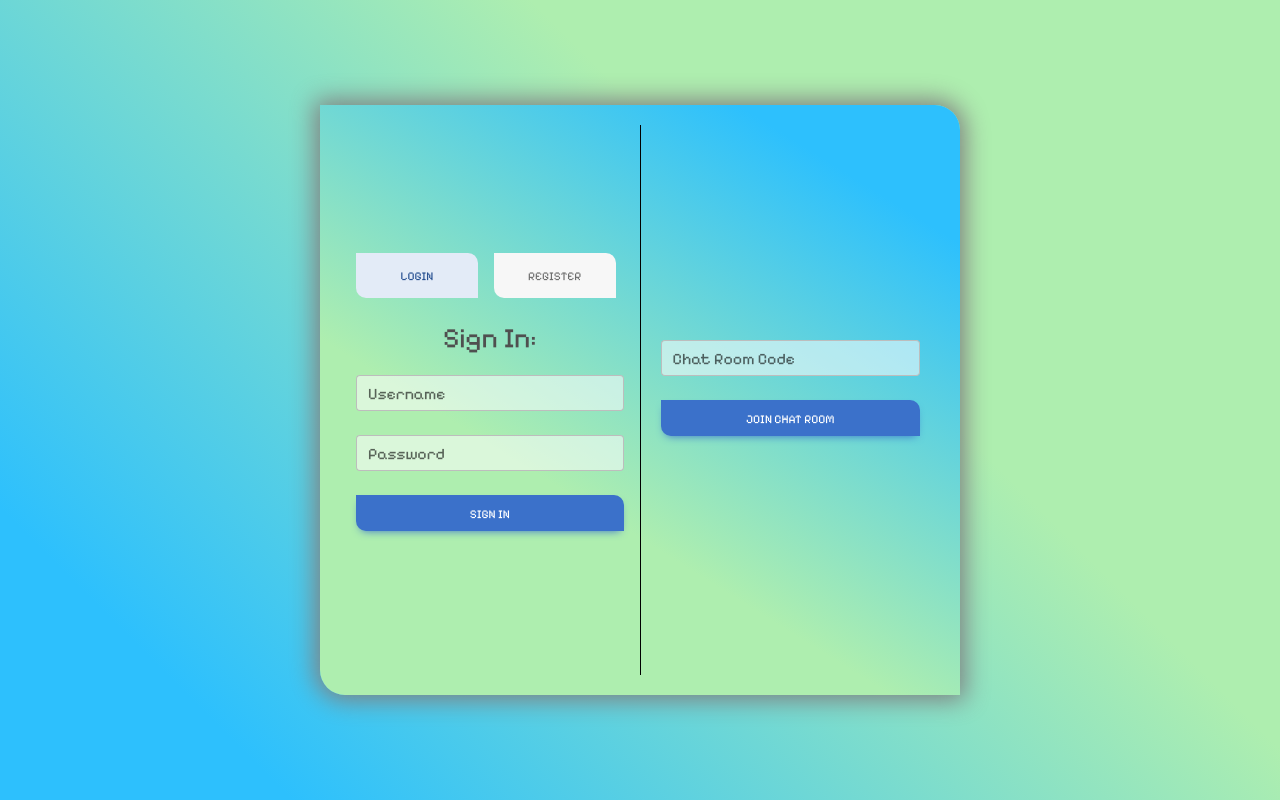
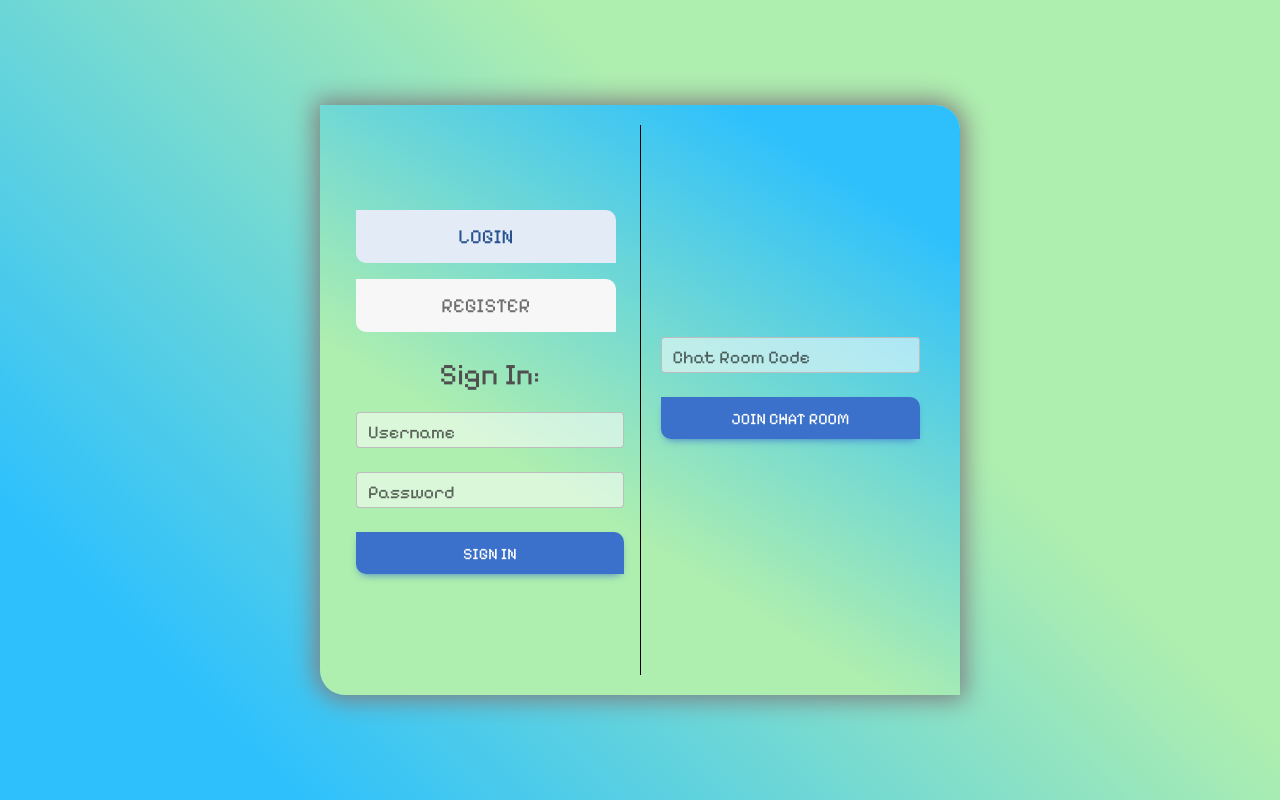
Before and after one commit to nagaokakid/brainstorm, a React (Vite) app in the folder UI/: page / in a window 1280 px wide. Built offline with nearby package versions, Linux system fonts and the light colour scheme; the HTML template or start-up script is replaced by a standard one.

Commit message:
Modified the styling

```diff
--- a/UI/src/styles/LogRes.css
+++ b/UI/src/styles/LogRes.css
@@ -3,11 +3,13 @@
     margin-bottom: 20px;
     display: flex;
     justify-content: center;
+    font-size: 30px !important;
 }
 
 .nav-pills .nav-link
 {
     border-radius: 0px 10px 0px 10px !important;
+    font-size: 20px !important;
 }
 
 .form-outline
@@ -19,4 +21,5 @@
 .ripple
 {
     border-radius: 0px 10px 0px 10px !important;
+    font-size: 16px !important;
 }
--- a/UI/src/styles/loginPage.css
+++ b/UI/src/styles/loginPage.css
@@ -14,6 +14,7 @@
     align-items: center;
     background: rgb(45,192,253);
     background: linear-gradient(45deg, rgba(45,192,253,1) 14%, rgba(174,238,175,1) 64%);
+    font-size: 18px;
 }
 
 .PageContainer .InfoContainer
```
